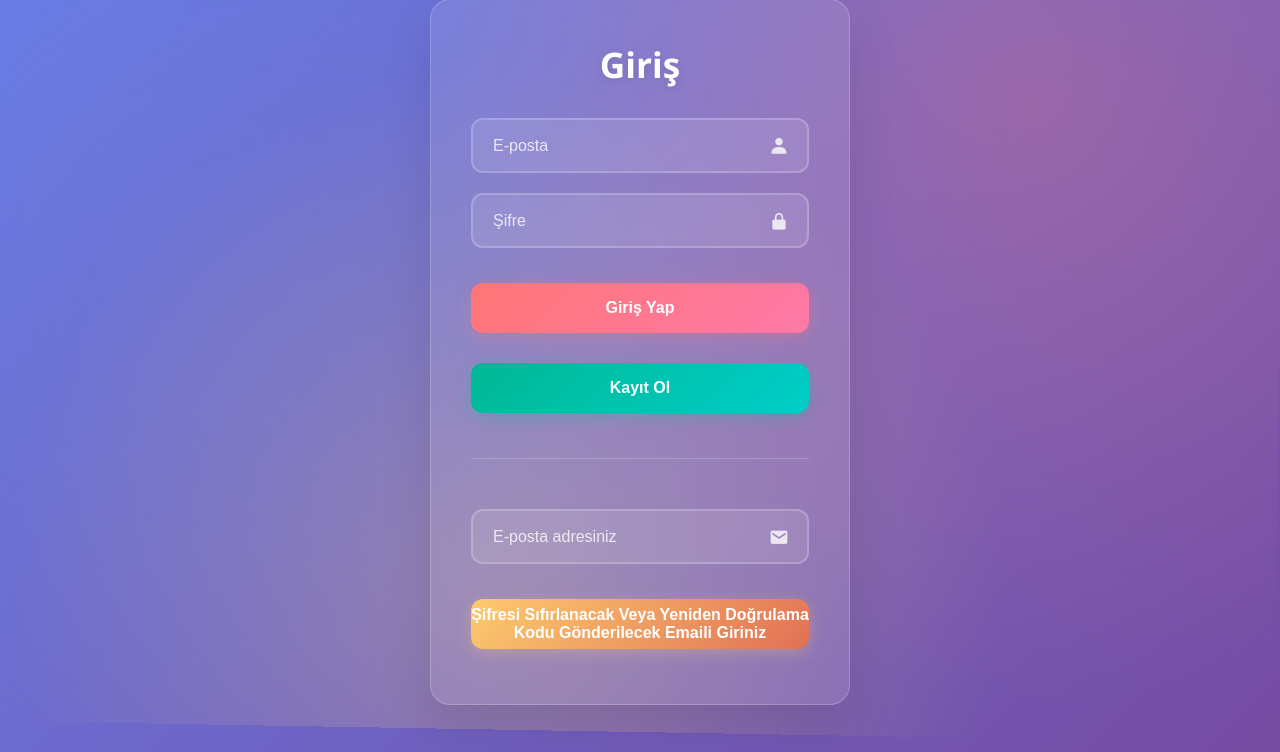
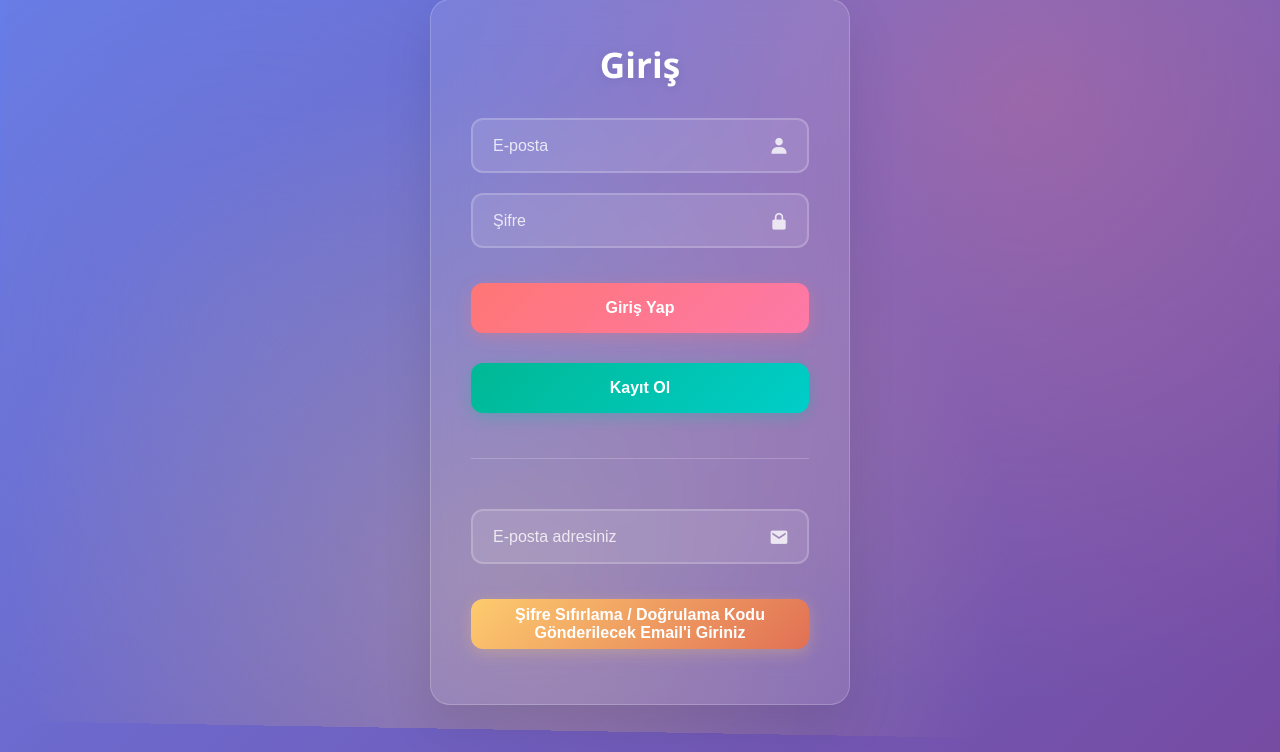
Before and after one commit to SocietyWebChain/SocietyWeb, a Flask app: page /login in a window 1280 px wide. Shown: the part 48-800 px from the top of the page. Run offline with Flask 3, Linux system fonts and the light colour scheme.

Commit message:
login improve

```diff
--- a/templates/login.html
+++ b/templates/login.html
@@ -438,7 +438,7 @@ document.addEventListener("DOMContentLoaded", function () {
                 />
                 <i class="bx bxs-envelope"></i>
             </div>
-            <button type="submit" class="btn">Şifresi Sıfırlanacak Veya Yeniden Doğrulama Kodu Gönderilecek Emaili Giriniz</button>
+            <button type="submit" class="btn">Şifre Sıfırlama / Doğrulama Kodu Gönderilecek Email'i Giriniz</button>
         </form>
     </div>
 </div>
```
